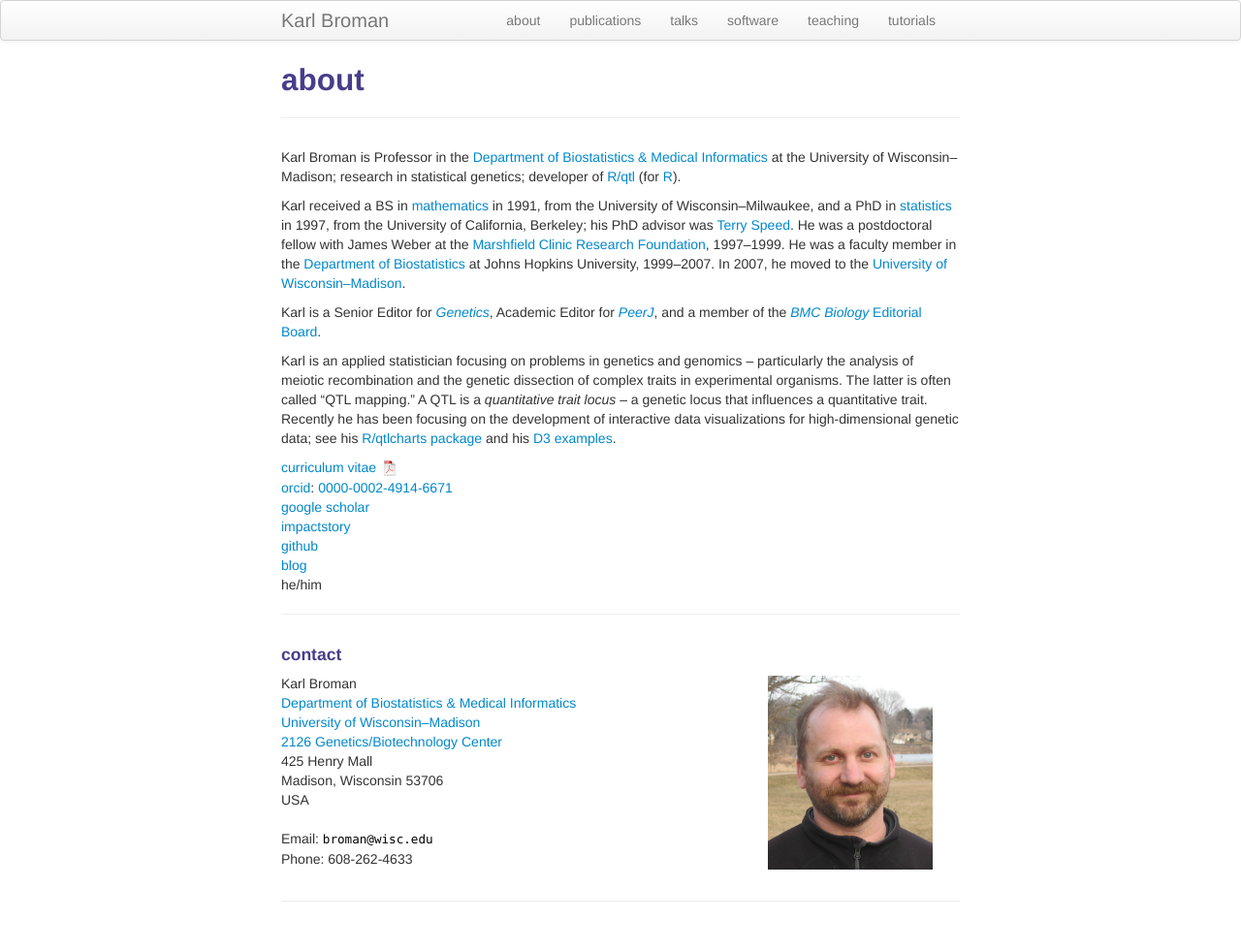
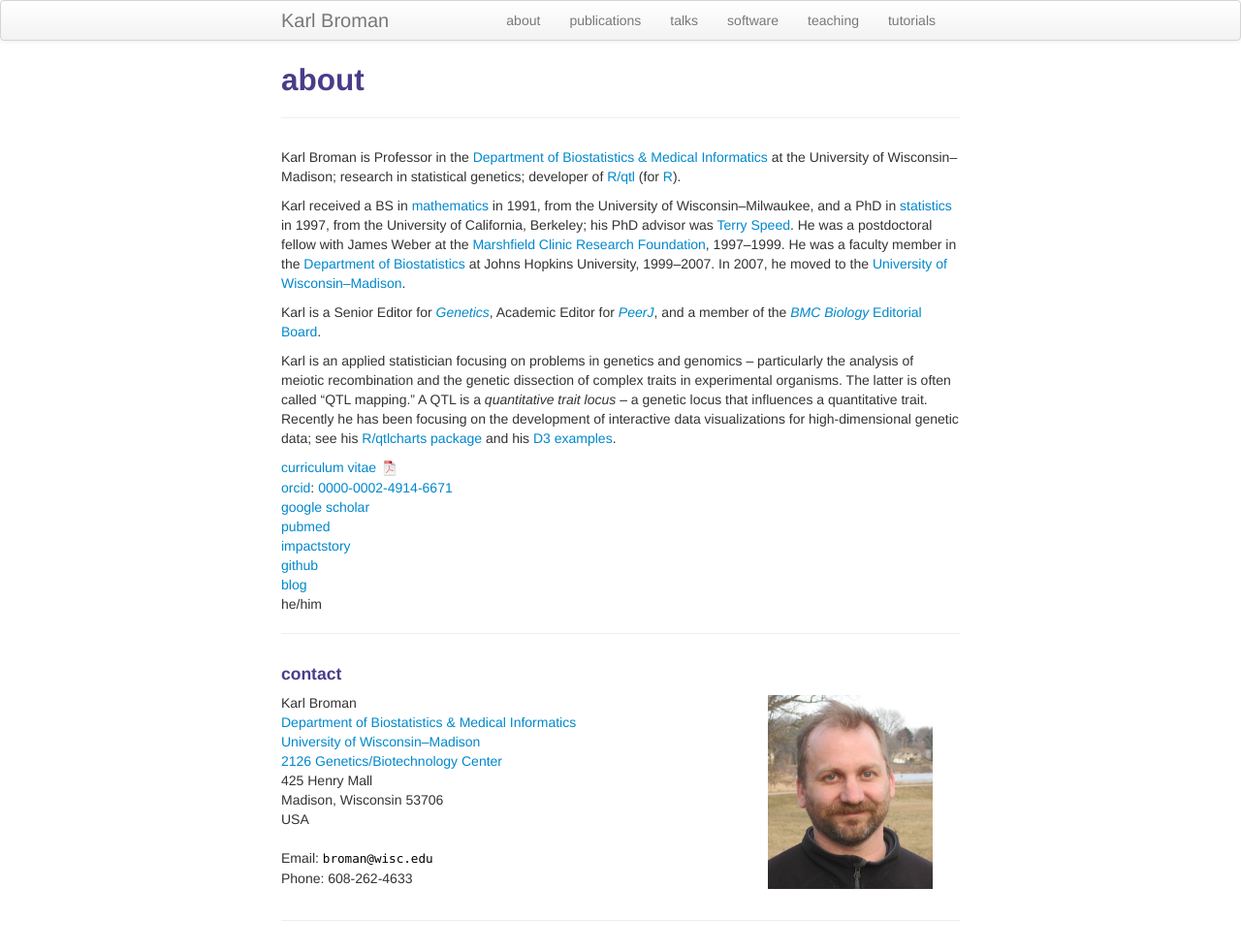
Before and after one commit to kbroman/kbroman.github.io, a Jekyll site: the page built from pages/about.md, in a window 1280 px wide. Shown: the whole page at 97% size. Built offline with Jekyll 4.4.1, drawn with Linux system fonts in a browser that asks for light colours.

Commit message:
pages/about: Add pubmed link

```diff
--- a/pages/about.md
+++ b/pages/about.md
@@ -41,6 +41,7 @@ his [D3 examples](https://www.biostat.wisc.edu/~kbroman/D3).
 [curriculum vitae ![CV as pdf](icons16/pdf-icon.png)]({{ BASE_PATH }}/assets/broman_cv.pdf)<br/>
 [orcid](https://orcid.org): [0000-0002-4914-6671](https://orcid.org/0000-0002-4914-6671)<br/>
 [google scholar](https://scholar.google.com/citations?sortby=pubdate&hl=en&user=42tCp5UAAAAJ&view_op=list_works)<br/>
+[pubmed](https://www.ncbi.nlm.nih.gov/pubmed/?term=broman+kw)<br/>
 [impactstory](https://impactstory.org/u/0000-0002-4914-6671)<br/>
 [github](https://github.com/kbroman)<br/>
 [blog](https://kbroman.org/blog) <br/>
```
